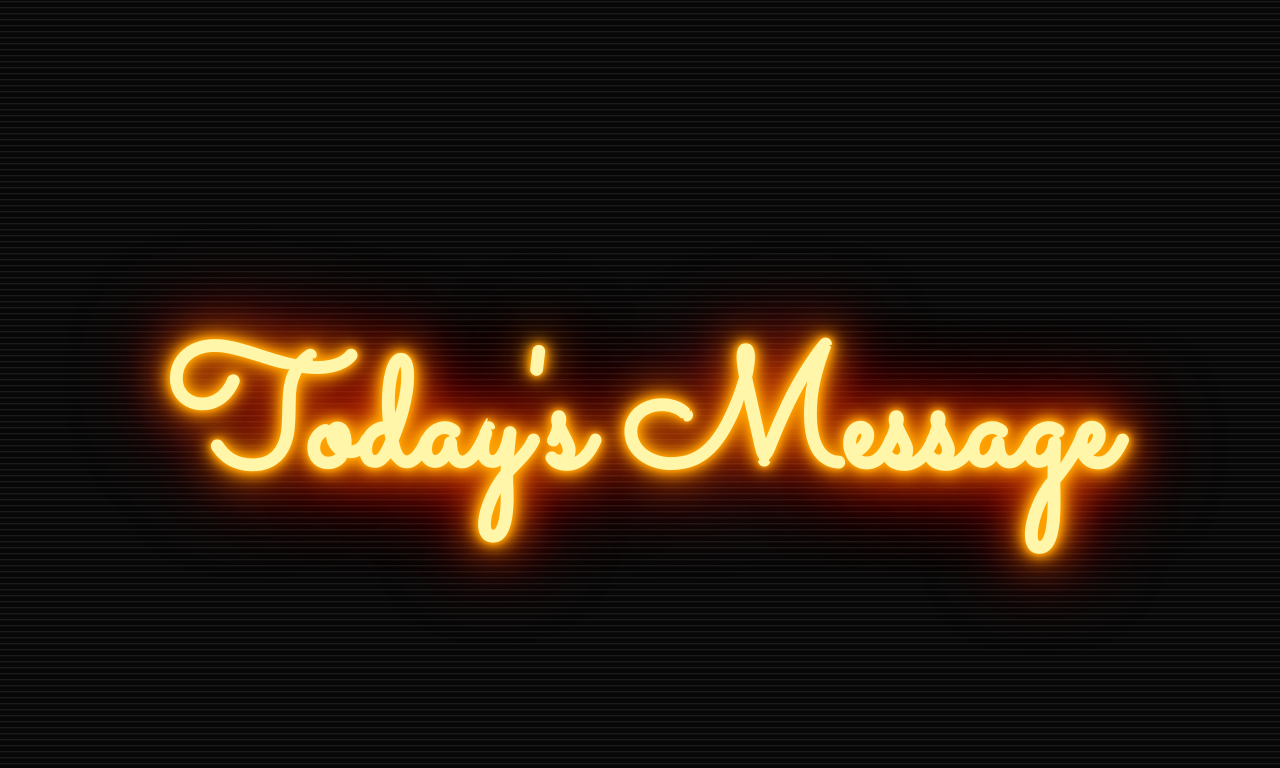
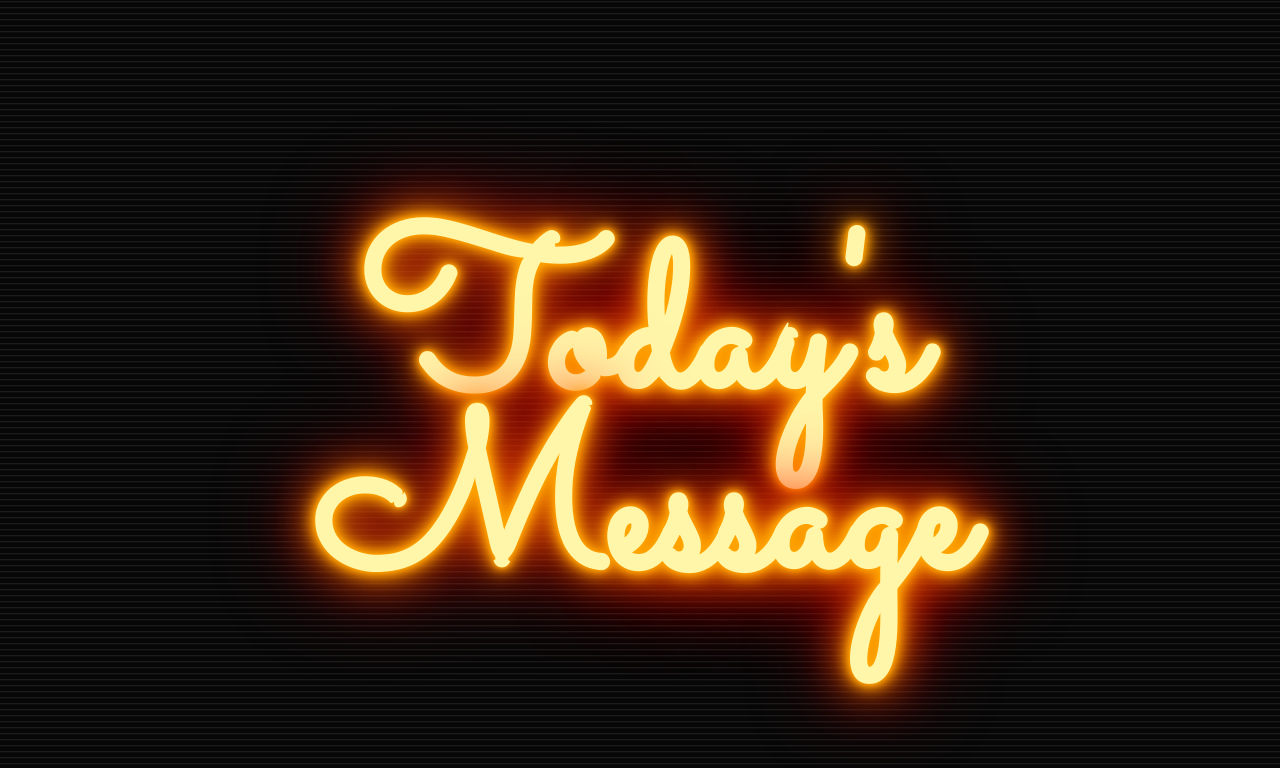
Before and after one commit to 7Vivek/Today-s-message, a plain HTML site: page index.html in a window 1280 px wide. Shown: the top 768 px of the page. Drawn offline with Linux system fonts and the light colour scheme.

Commit message:
Update style.css

```diff
--- a/style.css
+++ b/style.css
@@ -1,7 +1,7 @@
 @import url("https://fonts.googleapis.com/css?family=Sacramento&display=swap");
 
 h1 {
-  font-size: calc(20px + 18vh);
+  font-size: calc(75px + 18vh);
   line-height: calc(20px + 20vh);
 /*   text-shadow: 0 0 5px #f562ff, 0 0 15px #f562ff, 0 0 25px #f562ff,
     0 0 20px #f562ff, 0 0 30px #890092, 0 0 80px #890092, 0 0 80px #890092;
```
